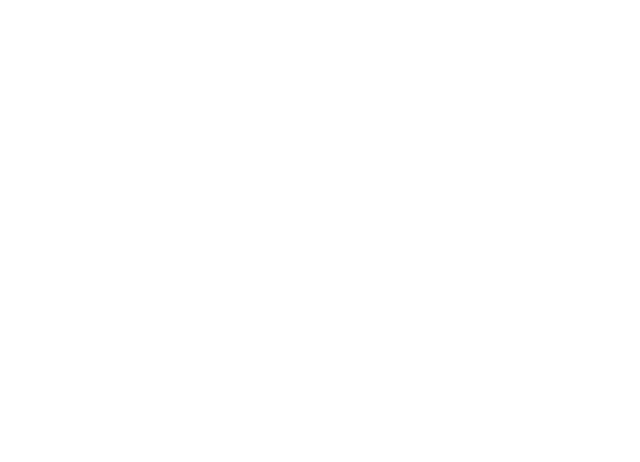
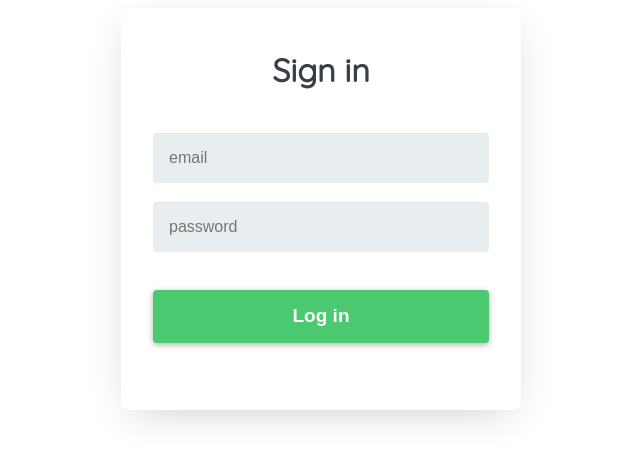
Before and after one commit to jaybhoyar/twitter-helpdesk, a React (Create React App) app in the folder client/: page /signin in a window 1280 px wide. Shown: the top 462 px of the page, without its empty margins (319-959 px from the left). Built offline with nearby package versions, Linux system fonts and the light colour scheme.

Commit message:
add auth component

```diff
--- a/client/src/App.js
+++ b/client/src/App.js
@@ -1,7 +1,26 @@
-import React from "react";
+import React, { Component } from "react";
+import { Route, Switch } from "react-router-dom";
+import Home from "./views/common/Home";
+import Signup from "./views/auth/Signup";
+import Signin from "./views/auth/Signin";
 
-function App() {
-	return <div className="App"></div>;
+class App extends Component {
+	constructor(props) {
+		super(props);
+	}
+
+	render() {
+		return (
+			<div className="App">
+				<Switch>
+					<Route exact path="/" component={Home} />
+					<Route exact path="/signin" component={Signin} />
+					<Route exact path="/signup" component={Signup} />
+					<Route path="*" component={Signin} />
+				</Switch>
+			</div>
+		);
+	}
 }
 
 export default App;
--- a/client/src/index.css
+++ b/client/src/index.css
@@ -1,13 +1,129 @@
-body {
-	margin: 0;
-	font-family: -apple-system, BlinkMacSystemFont, "Segoe UI", "Roboto",
-		"Oxygen", "Ubuntu", "Cantarell", "Fira Sans", "Droid Sans",
-		"Helvetica Neue", sans-serif;
-	-webkit-font-smoothing: antialiased;
-	-moz-osx-font-smoothing: grayscale;
+@import "https://fonts.googleapis.com/css?family=Quicksand";
+*,
+*::before,
+*::after {
+	box-sizing: border-box;
 }
 
-code {
-	font-family: source-code-pro, Menlo, Monaco, Consolas, "Courier New",
-		monospace;
+.form-parent {
+	display: flex;
+	justify-content: center;
+
+	font-family: "Quicksand", sans-serif;
+	font-weight: 500;
+	text-rendering: optimizeLegibility;
 }
+h1 {
+	font-weight: 700;
+	color: #384047;
+	text-align: center;
+	line-height: 1.5em;
+	margin-bottom: 1.2em;
+	margin-top: 0.2em;
+}
+
+a {
+	font-size: 0.98em;
+	color: #8a97a0;
+	text-decoration: none;
+}
+a:hover {
+	color: green;
+}
+
+.container {
+	display: flex;
+	flex-wrap: wrap;
+	justify-content: center;
+	align-content: center;
+	padding: 6%;
+	margin: 0;
+}
+
+form {
+	background-color: #fff;
+	padding: 2em;
+	padding-bottom: 3em;
+	border-radius: 8px;
+	max-width: 400px;
+	display: flex;
+	flex-wrap: wrap;
+	flex-direction: column;
+	justify-content: center;
+	box-shadow: 0 10px 40px -14px rgba(0, 0, 0, 0.25);
+	display: flex;
+	flex-wrap: wrap;
+	flex-direction: column;
+}
+form input {
+	color: #384047;
+	background-color: #e8eeef;
+	box-shadow: 0 1px 0 rgba(0, 0, 0, 0.03) inset;
+	border: none;
+	border-radius: 4px;
+	padding: 1em;
+	margin-bottom: 1.2em;
+	width: 100%;
+}
+form input:focus {
+	outline: none;
+}
+
+.button {
+	font-weight: 600;
+	text-align: center;
+	font-size: 19px;
+	color: #fff;
+	background-color: #4bc970;
+	width: 100%;
+	border: none;
+	border-radius: 4px;
+	padding: 0.8em;
+	margin-top: 1em;
+	margin-bottom: 1em;
+	cursor: pointer;
+	overflow: hidden;
+	transition: all 200ms ease-in-out;
+	outline: none;
+	box-shadow: 0px 2px 6px rgba(0, 0, 0, 0.3);
+}
+.button:focus {
+	outline: none;
+}
+.button:hover {
+	box-shadow: 0px 6px 10px rgba(0, 0, 0, 0.3);
+	transform: translateY(-4px);
+}
+.button span {
+	position: relative;
+	z-index: 1;
+}
+.button .circle {
+	position: absolute;
+	z-index: 0;
+	background-color: #35a556;
+	border-radius: 50%;
+	transform: scale(0);
+	opacity: 5;
+	height: 50px;
+	width: 50px;
+}
+.button .circle.animate {
+	animation: grow 0.5s linear;
+}
+@keyframes grow {
+	to {
+		transform: scale(2.5);
+		opacity: 0;
+	}
+}
+.button .signup-message {
+	display: flex;
+	flex-wrap: wrap;
+	flex-direction: row;
+	justify-content: space-between;
+}
+
+input {
+	font-size: 1rem;
+}
--- a/client/src/index.js
+++ b/client/src/index.js
@@ -1,12 +1,14 @@
 import React from "react";
 import ReactDOM from "react-dom";
-import "./index.css";
 import App from "./App";
 
+import { BrowserRouter } from "react-router-dom";
 
 ReactDOM.render(
 	<React.StrictMode>
-		<App />
+		<BrowserRouter>
+				<App />
+		</BrowserRouter>
 	</React.StrictMode>,
 	document.getElementById("root")
 );
--- /dev/null
+++ b/client/src/views/auth/Signin.js
@@ -0,0 +1,23 @@
+import React from "react";
+import "../../index.css";
+
+export default function SignIn() {
+	return (
+		<div class="text-center form-parent">
+			<form method="post">
+				<h1>Sign in</h1>
+				<div class="form-content">
+					<input id="user-name" placeholder="email" type="email" />
+					<input
+						id="password"
+						placeholder="password"
+						type="password"
+					/>
+					<br />
+					<button class="button">Log in</button>
+					<br />
+				</div>
+			</form>
+		</div>
+	);
+}
--- /dev/null
+++ b/client/src/views/auth/Signup.js
@@ -0,0 +1,5 @@
+import React from "react";
+
+export default function Signup() {
+	return <div></div>;
+}
--- /dev/null
+++ b/client/src/views/common/Home.js
@@ -0,0 +1,9 @@
+import React, { Component } from "react";
+
+class Home extends Component {
+	render() {
+		return <div>Home</div>;
+	}
+}
+
+export default Home;
```
